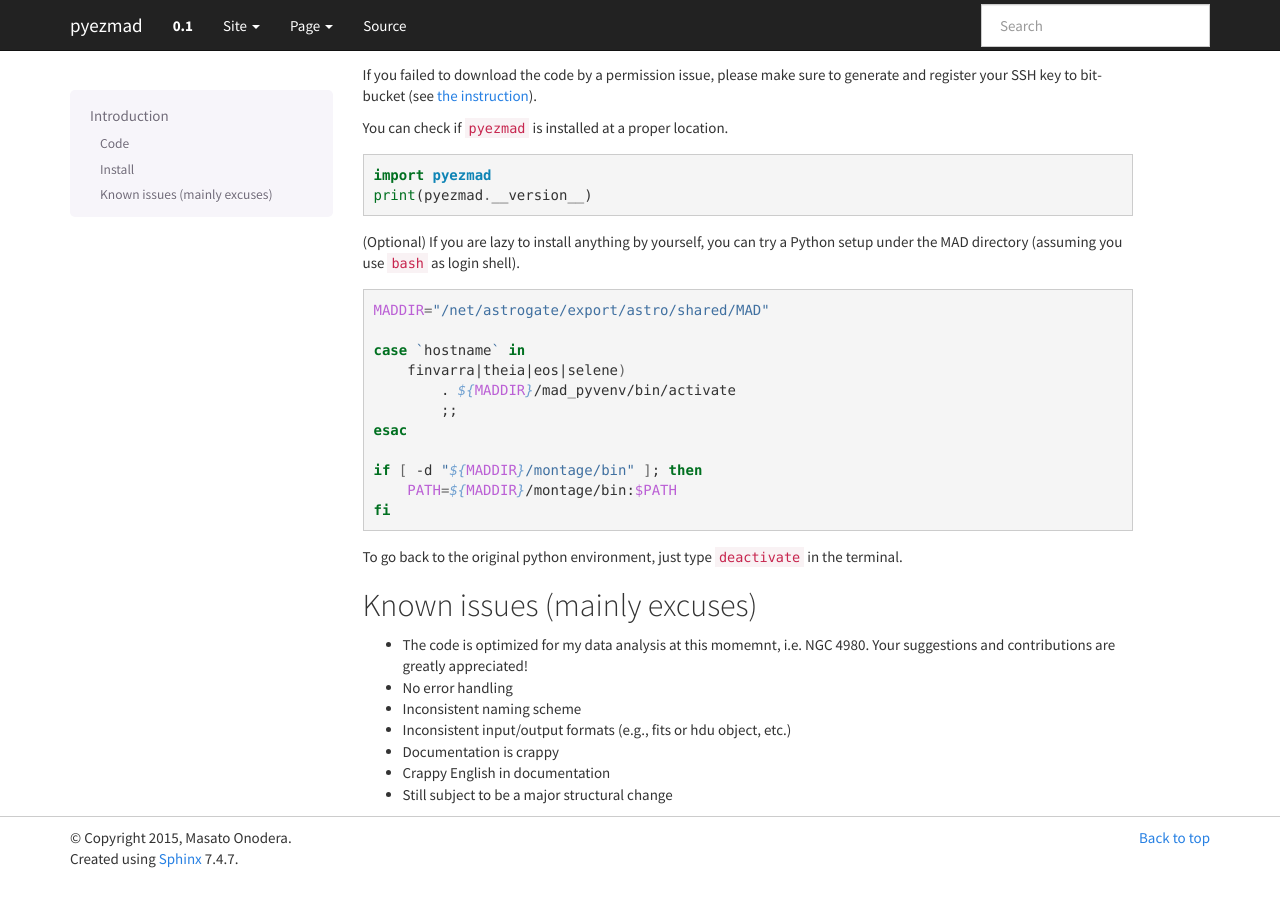
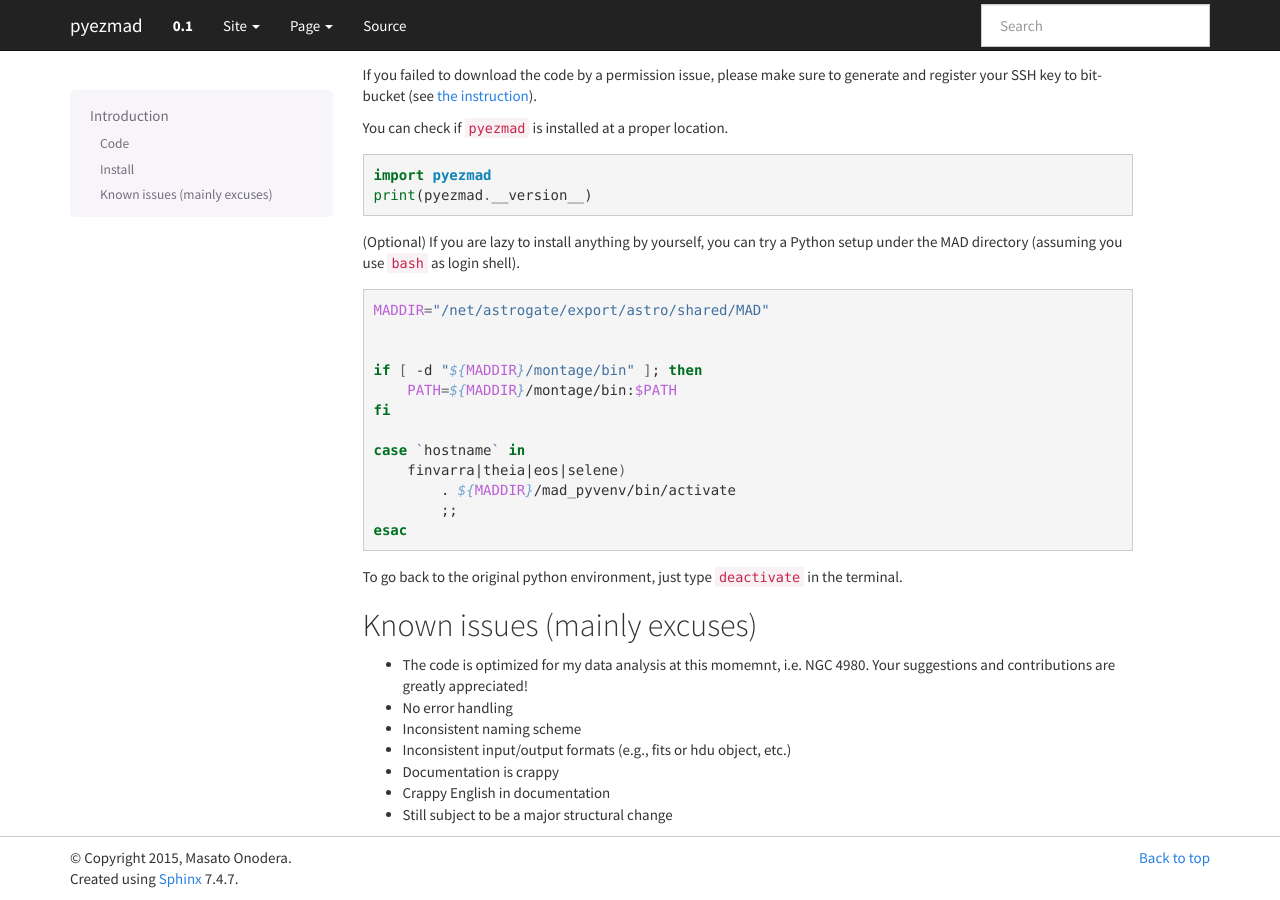
Before and after one commit to monodera/pyezmad, a Sphinx documentation site: the page built from docs/source/introduction.rst, in a window 1280 px wide and 900 px high, scrolled down 829 px. Built offline with Sphinx 7.4.7, drawn with Linux system fonts in a browser that asks for light colours; pages that are not in the unit, such as notebooks, are missing from menus.

Commit message:
slight modification for shell example

```diff
--- a/docs/source/introduction.rst
+++ b/docs/source/introduction.rst
@@ -73,15 +73,16 @@ You can check if ``pyezmad`` is installed at a proper location.
 
     MADDIR="/net/astrogate/export/astro/shared/MAD"
 
+
+    if [ -d "${MADDIR}/montage/bin" ]; then
+        PATH=${MADDIR}/montage/bin:$PATH
+    fi
+
     case `hostname` in
         finvarra|theia|eos|selene)
             . ${MADDIR}/mad_pyvenv/bin/activate
             ;;
     esac
-
-    if [ -d "${MADDIR}/montage/bin" ]; then
-        PATH=${MADDIR}/montage/bin:$PATH
-    fi
 
 
 To go back to the original python environment, just type ``deactivate`` in the terminal.
```
